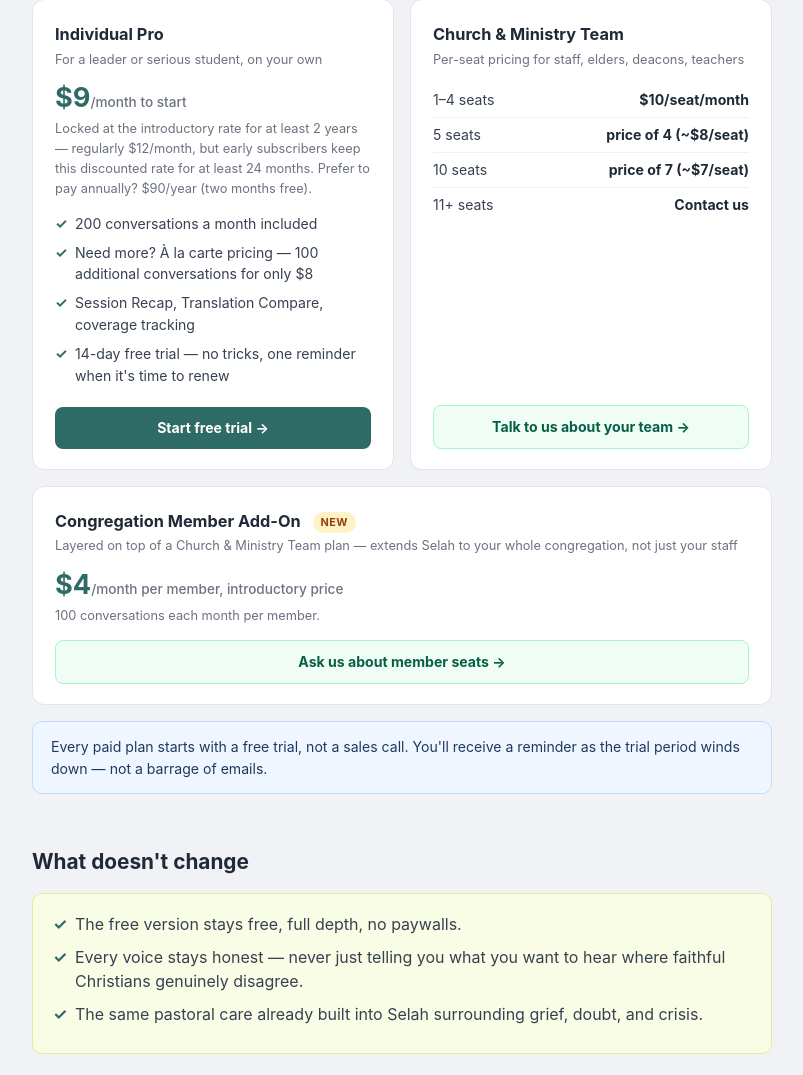
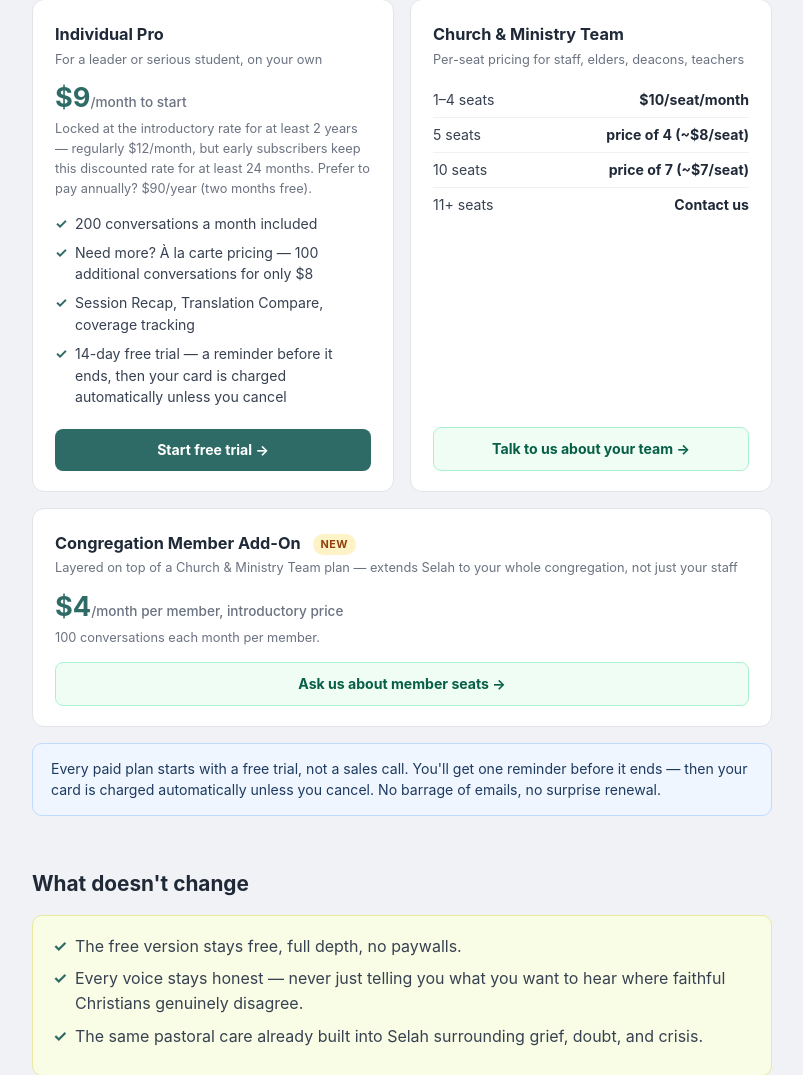
Before and after one commit to PeregrinePlanner-Dev/selah-app, a Flask app: page /ministry in a window 1280 px wide. Shown: the part 1508-2583 px from the top of the page, without its empty margins (238-1041 px from the left). Run offline with Flask 3, Linux system fonts and the light colour scheme.

Commit message:
Fix ministry.html trial copy: clarify auto-charge after trial
Old wording ('one reminder when it's time to renew') implied renewal
needed the user's own action. Actual behavior: Stripe charges the card
automatically after the 14-day trial unless canceled. Copy now says so
plainly in both the Individual Pro price card and the trial-note banner.

```diff
--- a/templates/ministry.html
+++ b/templates/ministry.html
@@ -221,7 +221,7 @@
           <li>200 conversations a month included</li>
           <li>Need more? À la carte pricing — 100 additional conversations for only $8</li>
           <li>Session Recap, Translation Compare, coverage tracking</li>
-          <li>14-day free trial — no tricks, one reminder when it's time to renew</li>
+          <li>14-day free trial — a reminder before it ends, then your card is charged automatically unless you cancel</li>
         </ul>
         <a class="price-cta" href="/pro/">Start free trial →</a>
       </div>
@@ -247,7 +247,7 @@
       </div>
 
     </div>
-    <div class="trial-note">Every paid plan starts with a free trial, not a sales call. You'll receive a reminder as the trial period winds down — not a barrage of emails.</div>
+    <div class="trial-note">Every paid plan starts with a free trial, not a sales call. You'll get one reminder before it ends — then your card is charged automatically unless you cancel. No barrage of emails, no surprise renewal.</div>
   </section>
 
   <section class="tight">
```
